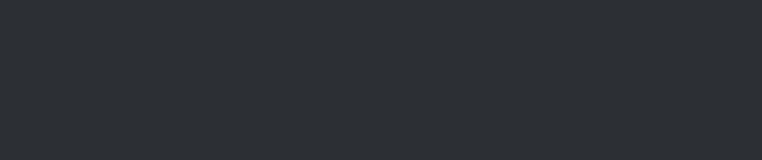
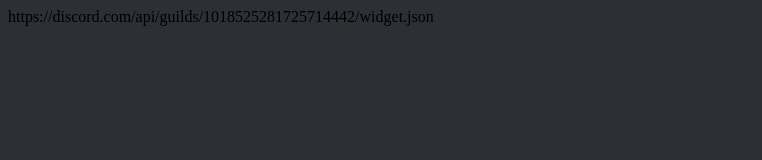
Before and after one commit to cnrh/WalletMC, a plain HTML site: page index.html in a window 1280 px wide. Shown: the top 160 px of the page, without its empty margins (0-762 px from the left). Drawn offline with Linux system fonts and the light colour scheme.

Commit message:
Update index.html

```diff
--- a/index.html
+++ b/index.html
@@ -40,5 +40,6 @@
                 background-color: rgb(44 47 51)
             }
         </style>
+        https://discord.com/api/guilds/1018525281725714442/widget.json
     </body>
 </html>
```
